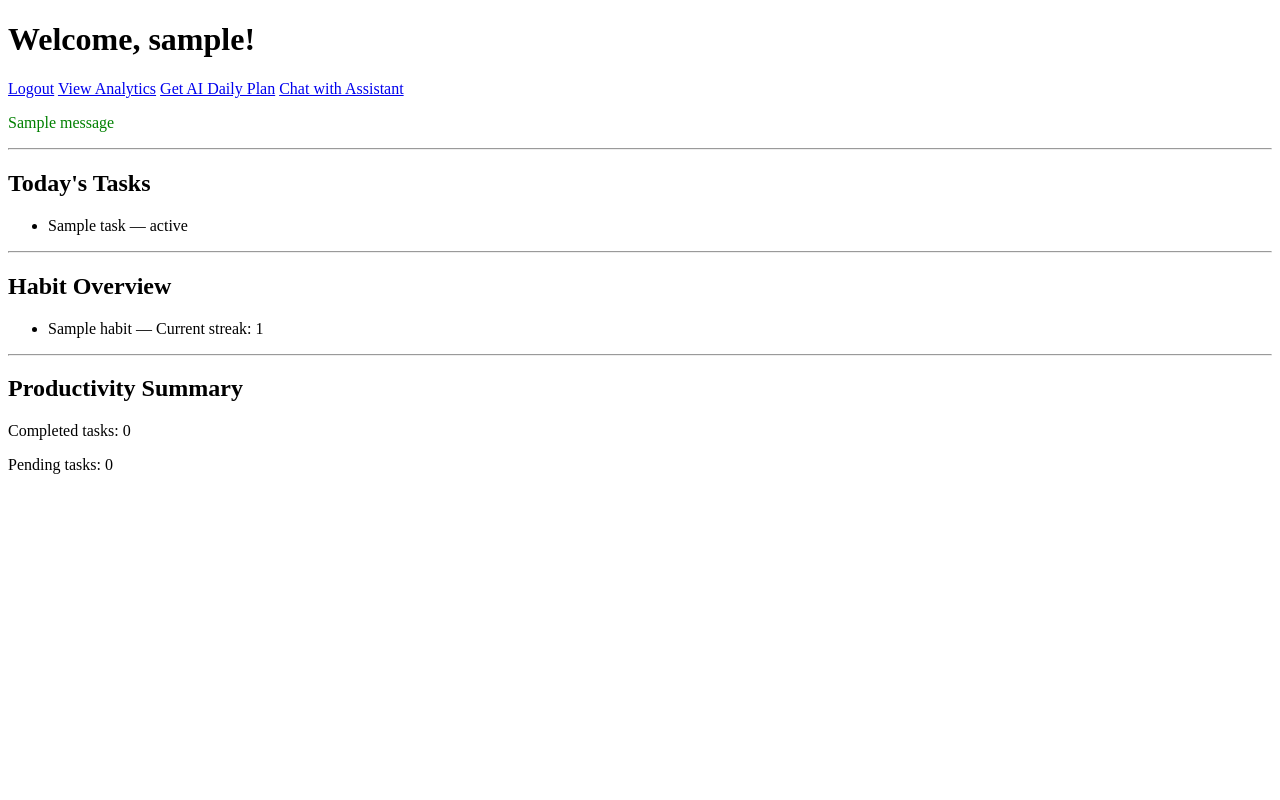
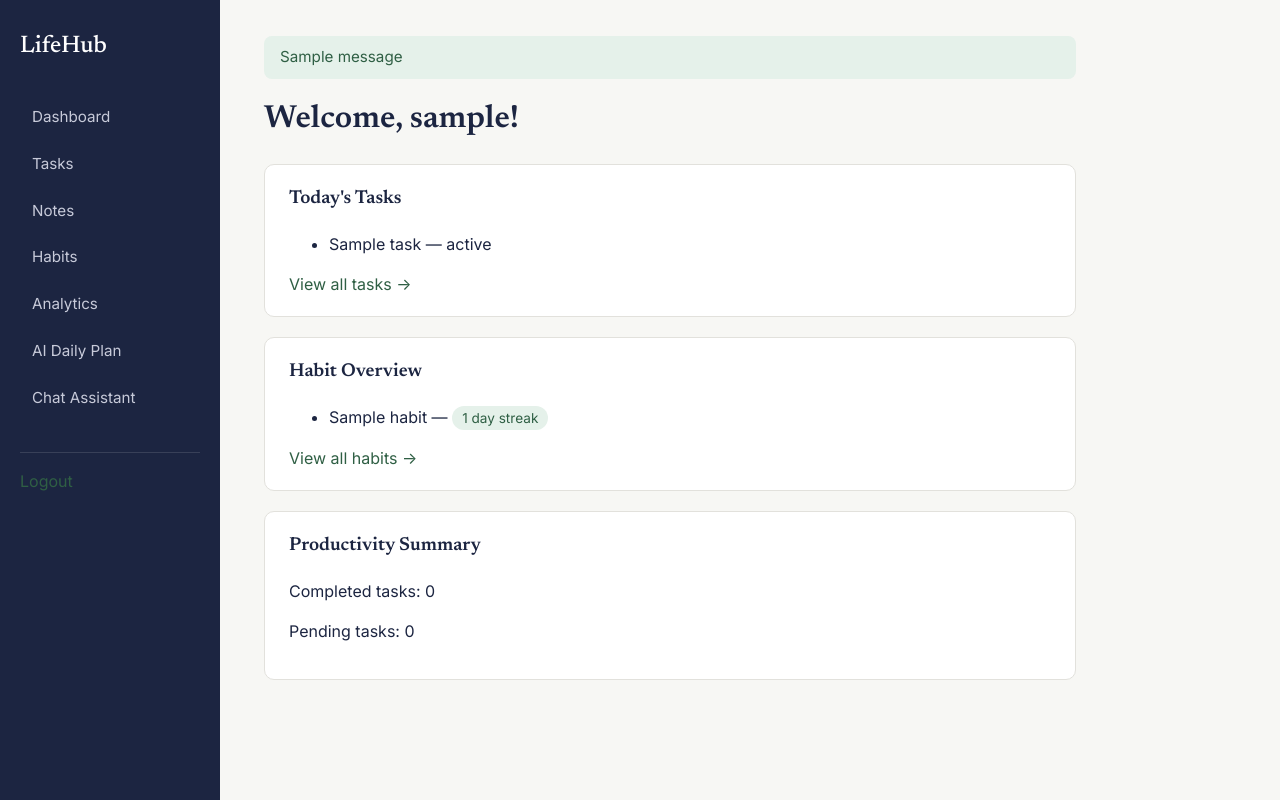
Before and after one commit to Harishmadhav/lifehub, a Flask app: page /dashboard in a window 1280 px wide. Run offline with Flask 3, Linux system fonts and the light colour scheme; a user stored in the database is signed in; tables that the repository leaves empty hold one stand-in row (values such as "Sample post"); one stand-in notice (Sample message) is shown.

Commit message:
Add base layout with sidebar navigation and custom design system

```diff
--- /dev/null
+++ b/app/static/css/style.css
@@ -0,0 +1,170 @@
+:root {
+  --bg: #F7F7F4;
+  --surface: #FFFFFF;
+  --ink: #1C2541;
+  --ink-muted: #5B6178;
+  --accent: #3E7C59;
+  --accent-dark: #2F5F44;
+  --warn: #C97A3D;
+  --border: #E2E1DC;
+  --danger: #B3492F;
+  --radius: 10px;
+}
+
+* { box-sizing: border-box; }
+
+body {
+  margin: 0;
+  font-family: "Inter", -apple-system, sans-serif;
+  background: var(--bg);
+  color: var(--ink);
+  line-height: 1.5;
+}
+
+h1, h2, h3 {
+  font-family: "Newsreader", Georgia, serif;
+  color: var(--ink);
+  font-weight: 600;
+  margin-top: 0;
+}
+
+a {
+  color: var(--accent-dark);
+  text-decoration: none;
+}
+a:hover { text-decoration: underline; }
+
+.layout {
+  display: flex;
+  min-height: 100vh;
+}
+
+.sidebar {
+  width: 220px;
+  background: var(--ink);
+  color: #F0F1F5;
+  padding: 28px 20px;
+  flex-shrink: 0;
+}
+
+.sidebar .brand {
+  font-family: "Newsreader", Georgia, serif;
+  font-size: 1.5rem;
+  margin-bottom: 32px;
+  color: #FFFFFF;
+}
+
+.sidebar nav a {
+  display: block;
+  color: #C7CAD9;
+  padding: 10px 12px;
+  border-radius: 8px;
+  margin-bottom: 4px;
+  font-size: 0.95rem;
+}
+
+.sidebar nav a:hover,
+.sidebar nav a.active {
+  background: rgba(255, 255, 255, 0.08);
+  color: #FFFFFF;
+  text-decoration: none;
+}
+
+.sidebar .logout {
+  margin-top: 32px;
+  border-top: 1px solid rgba(255,255,255,0.12);
+  padding-top: 16px;
+}
+
+.main {
+  flex: 1;
+  padding: 36px 44px;
+  max-width: 900px;
+}
+
+.card {
+  background: var(--surface);
+  border: 1px solid var(--border);
+  border-radius: var(--radius);
+  padding: 20px 24px;
+  margin-bottom: 20px;
+}
+
+.flash {
+  padding: 10px 16px;
+  border-radius: 8px;
+  margin-bottom: 16px;
+  font-size: 0.95rem;
+}
+.flash.success { background: #E5F1EA; color: var(--accent-dark); }
+.flash.info    { background: #EEF0F6; color: var(--ink-muted); }
+.flash.danger  { background: #F7E7E2; color: var(--danger); }
+
+table {
+  width: 100%;
+  border-collapse: collapse;
+  background: var(--surface);
+}
+th, td {
+  text-align: left;
+  padding: 10px 12px;
+  border-bottom: 1px solid var(--border);
+  font-size: 0.95rem;
+}
+th {
+  color: var(--ink-muted);
+  font-weight: 600;
+  font-size: 0.85rem;
+}
+
+input[type=text], input[type=email], input[type=password],
+textarea, select {
+  width: 100%;
+  padding: 9px 12px;
+  border: 1px solid var(--border);
+  border-radius: 8px;
+  font-family: inherit;
+  font-size: 0.95rem;
+  margin-top: 4px;
+  background: var(--surface);
+  color: var(--ink);
+}
+
+button, input[type=submit], .btn {
+  background: var(--accent);
+  color: #FFFFFF;
+  border: none;
+  padding: 9px 16px;
+  border-radius: 8px;
+  font-size: 0.9rem;
+  cursor: pointer;
+  font-family: inherit;
+}
+button:hover, input[type=submit]:hover, .btn:hover {
+  background: var(--accent-dark);
+  text-decoration: none;
+}
+
+.field { margin-bottom: 16px; }
+.field label { font-size: 0.85rem; color: var(--ink-muted); }
+
+.empty-state {
+  color: var(--ink-muted);
+  font-style: italic;
+  padding: 20px 0;
+}
+
+.streak-badge {
+  display: inline-block;
+  background: #E5F1EA;
+  color: var(--accent-dark);
+  padding: 2px 10px;
+  border-radius: 999px;
+  font-size: 0.85rem;
+}
+
+@media (max-width: 700px) {
+  .layout { flex-direction: column; }
+  .sidebar { width: 100%; }
+  .main { padding: 24px; }
+}
--- /dev/null
+++ b/app/templates/base.html
@@ -0,0 +1,40 @@
+<!DOCTYPE html>
+<html>
+<head>
+    <title>{% block title %}LifeHub{% endblock %}</title>
+    <link rel="preconnect" href="https://fonts.googleapis.com">
+    <link href="https://fonts.googleapis.com/css2?family=Newsreader:wght@500;600&family=Inter:wght@400;500;600&display=swap" rel="stylesheet">
+    <link rel="stylesheet" href="{{ url_for('static', filename='css/style.css') }}">
+</head>
+<body>
+    <div class="layout">
+        <aside class="sidebar">
+            <div class="brand">LifeHub</div>
+            <nav>
+                <a href="{{ url_for('main.dashboard') }}">Dashboard</a>
+                <a href="{{ url_for('tasks.view_tasks') }}">Tasks</a>
+                <a href="{{ url_for('notes.view_notes') }}">Notes</a>
+                <a href="{{ url_for('habits.view_habits') }}">Habits</a>
+                <a href="{{ url_for('main.analytics') }}">Analytics</a>
+                <a href="{{ url_for('main.ai_daily_plan') }}">AI Daily Plan</a>
+                <a href="{{ url_for('chat.chat') }}">Chat Assistant</a>
+            </nav>
+            <div class="logout">
+                <a href="{{ url_for('auth.logout') }}">Logout</a>
+            </div>
+        </aside>
+
+        <main class="main">
+            {% with messages = get_flashed_messages(with_categories=true) %}
+                {% if messages %}
+                    {% for category, message in messages %}
+                        <div class="flash {{ category }}">{{ message }}</div>
+                    {% endfor %}
+                {% endif %}
+            {% endwith %}
+
+            {% block content %}{% endblock %}
+        </main>
+    </div>
+</body>
+</html>
--- a/app/templates/dashboard.html
+++ b/app/templates/dashboard.html
@@ -1,46 +1,41 @@
-<!DOCTYPE html>
-<html>
-<head>
-    <title>Dashboard - LifeHub</title>
-</head>
-<body>
+{% extends "base.html" %}
+
+{% block title %}Dashboard - LifeHub{% endblock %}
+
+{% block content %}
     <h1>Welcome, {{ user }}!</h1>
-    <a href="{{ url_for('auth.logout') }}">Logout</a>
-    <a href="{{ url_for('main.analytics') }}">View Analytics</a>
-    <a href="{{ url_for('main.ai_daily_plan') }}">Get AI Daily Plan</a>
-    <a href="{{ url_for('chat.chat') }}">Chat with Assistant</a>
 
-    {% with messages = get_flashed_messages(with_categories=true) %}
-        {% if messages %}
-            {% for category, message in messages %}
-                <p style="color: green;">{{ message }}</p>
-            {% endfor %}
-        {% endif %}
-    {% endwith %}
-
-    <hr>
-
-    <h2>Today's Tasks</h2>
+    <div class="card">
+        <h3>Today's Tasks</h3>
+        {% if tasks %}
             <ul>
                 {% for task in tasks %}
                     <li>{{ task.title }} — {{ task.status }}</li>
                 {% endfor %}
             </ul>
+        {% else %}
+            <p class="empty-state">No tasks yet.</p>
+        {% endif %}
+        <a href="{{ url_for('tasks.view_tasks') }}">View all tasks →</a>
+    </div>
 
-    <hr>
-
-    <h2>Habit Overview</h2>
+    <div class="card">
+        <h3>Habit Overview</h3>
+        {% if habits %}
             <ul>
                 {% for habit in habits %}
-            <li>{{ habit.name }} — Current streak: {{ habit.current_streak }}</li>
+                    <li>{{ habit.name }} — <span class="streak-badge">{{ habit.current_streak }} day streak</span></li>
                 {% endfor %}
             </ul>
+        {% else %}
+            <p class="empty-state">No habits yet.</p>
+        {% endif %}
+        <a href="{{ url_for('habits.view_habits') }}">View all habits →</a>
+    </div>
 
-    <hr>
-
-    <h2>Productivity Summary</h2>
+    <div class="card">
+        <h3>Productivity Summary</h3>
         <p>Completed tasks: {{ completed_count }}</p>
         <p>Pending tasks: {{ pending_count }}</p>
-
-</body>
-</html>
+    </div>
+{% endblock %}
```
Lines whose indentation alone changed are shown as unchanged.
